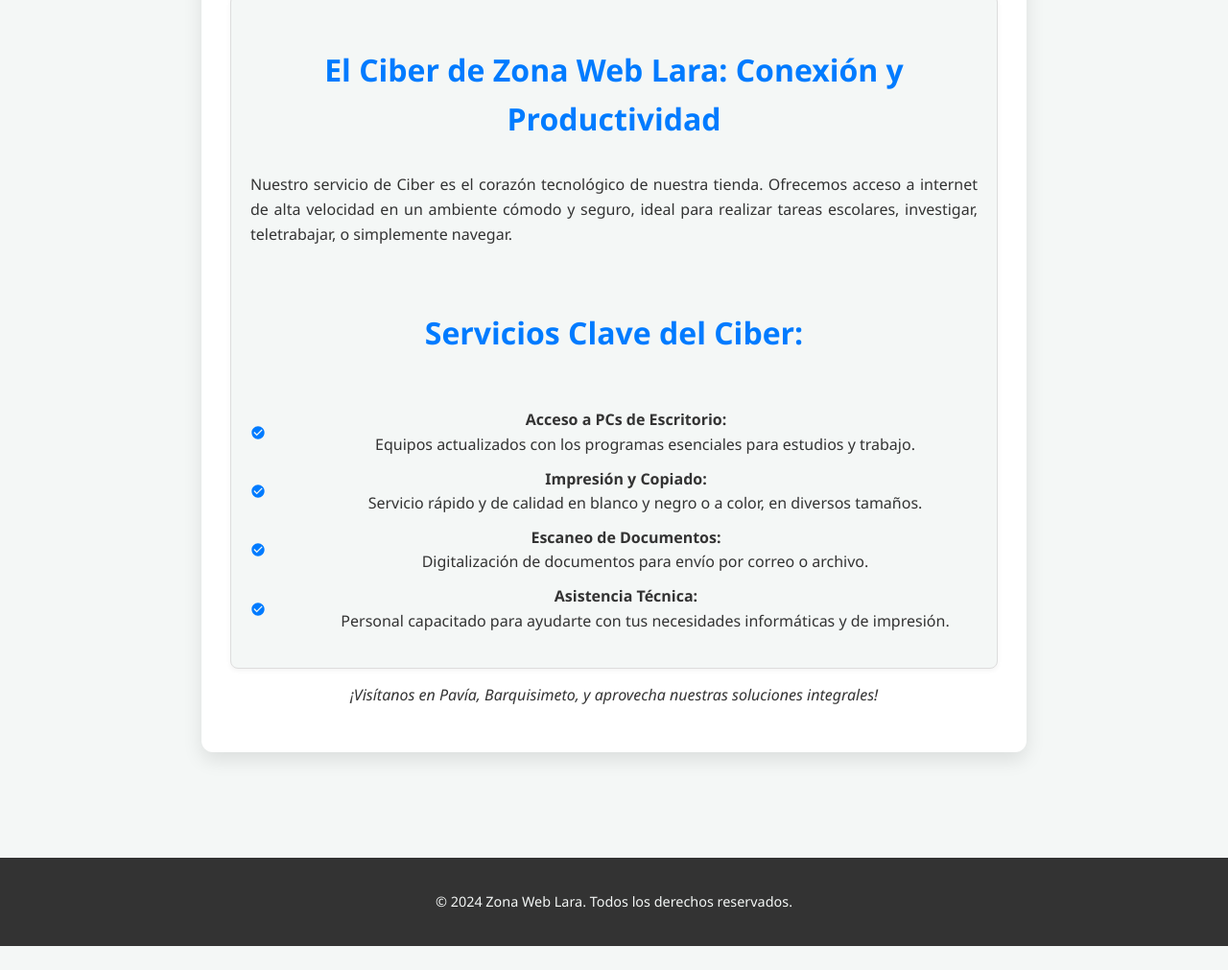
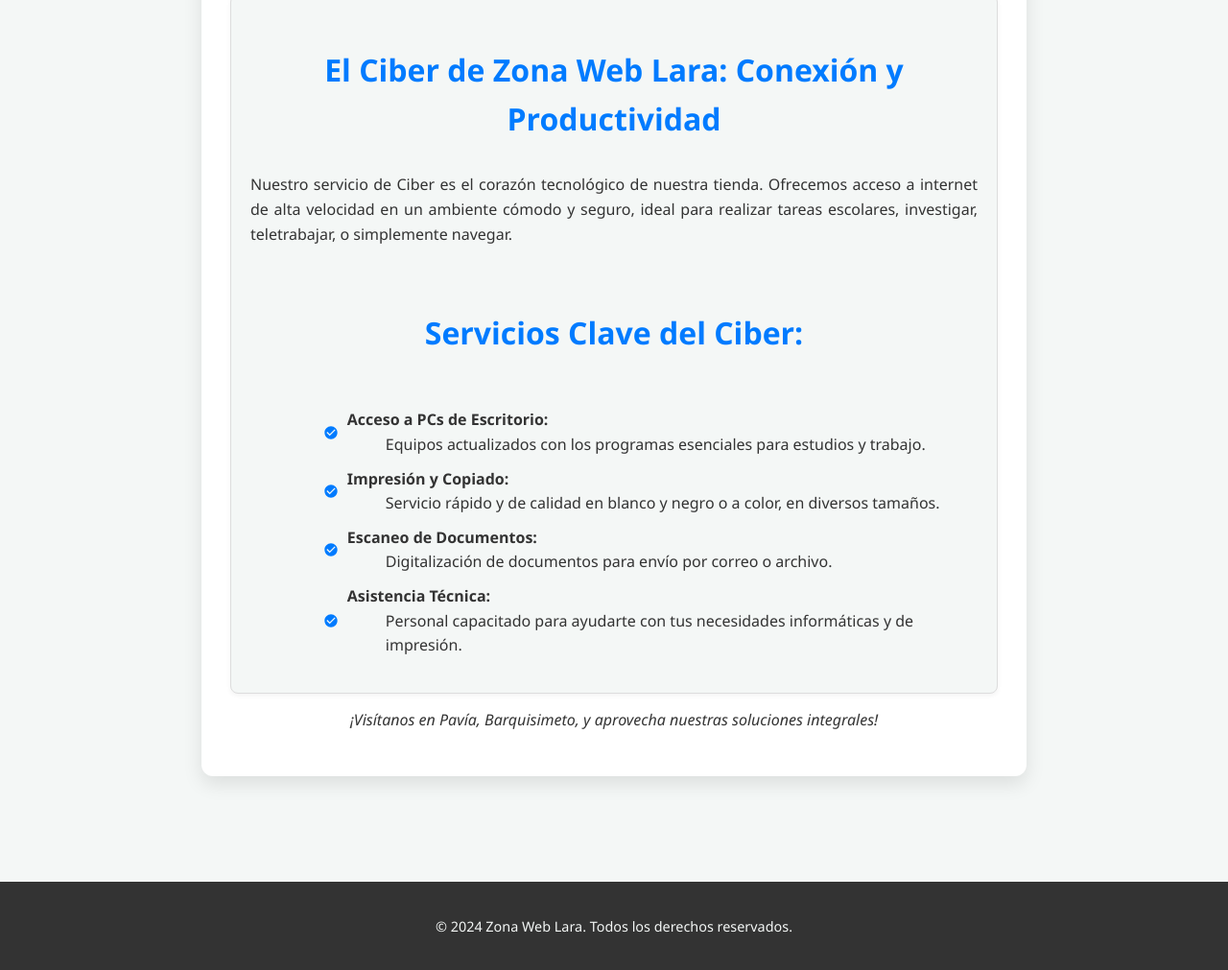
Before and after one commit to Carlos-paez/Zona-Web-Lara-UPTAEB-, a plain HTML site: page index.html in a window 1280 px wide. Shown: the part 820-1831 px from the top of the page at 96% size. Before the commit the page ends 1806 px from the top, so only its background shows below. Drawn offline with Linux system fonts and the light colour scheme.

Commit message:
estetica a pesar de  juan

```diff
--- a/style.css
+++ b/style.css
@@ -190,6 +190,8 @@
 .ciber-section ul {
   list-style-type: none;
   padding-left: 0;
+  text-align: left;
+  margin-left: 10%;
 }
 
 .ciber-section li {
```
